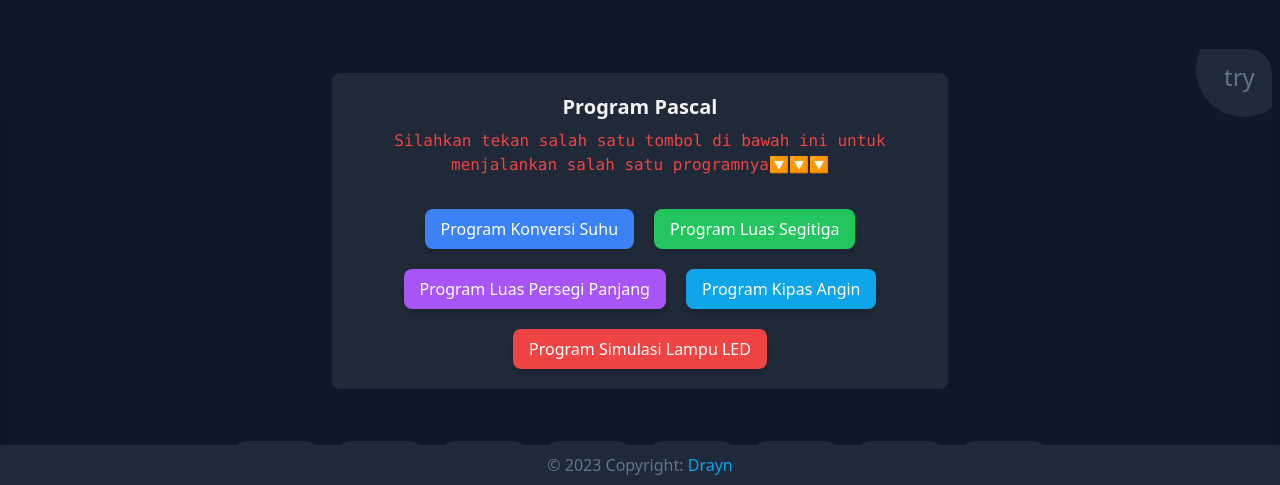
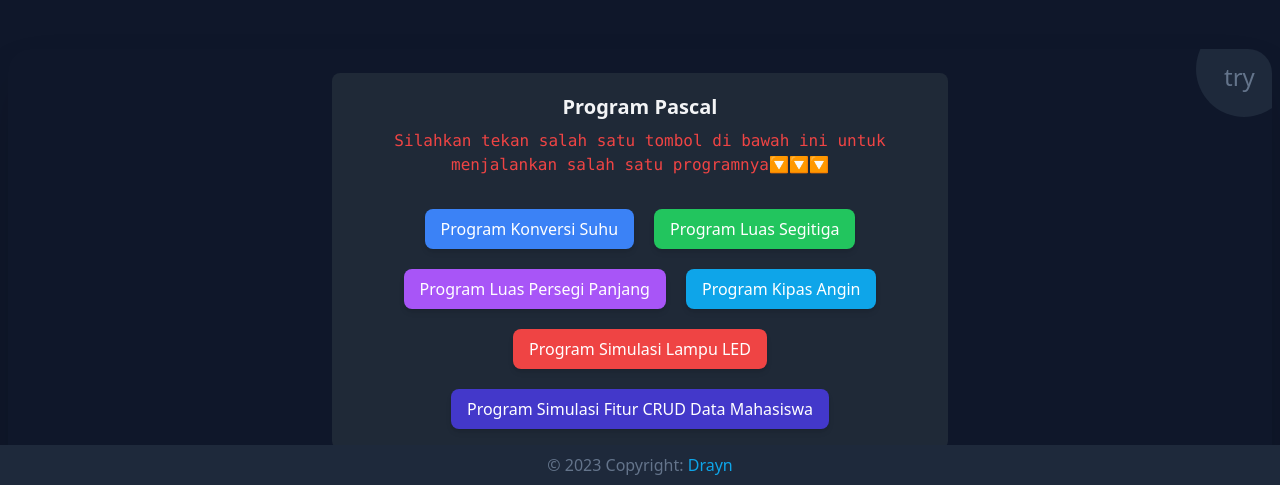
Before and after one commit to Drayn55/HomePages, a website: page index.html in a window 1280 px wide. Shown: the part 315-800 px from the top of the page. Drawn offline with Linux system fonts and the light colour scheme.

Commit message:
update ui

```diff
--- a/index.html
+++ b/index.html
@@ -509,6 +509,14 @@
                   Program Simulasi Lampu LED
                 </button>
 
+                <!-- Button program Database Mahasiswa -->
+                <a
+                  href="#"
+                  class="px-4 py-2 bg-indigo-700 text-white rounded-lg shadow-md mb-1 lg:mb-0"
+                >
+                  Program Simulasi Fitur CRUD Data Mahasiswa
+                </a>
+
                 <!-- Modal for Lampu LED -->
                 <div
                   id="lampuled"
```
Also changed, not shown: src/css/output.css.
